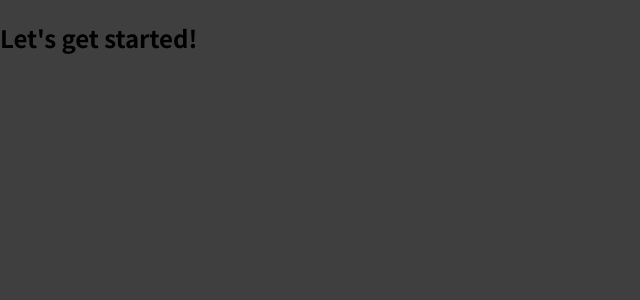
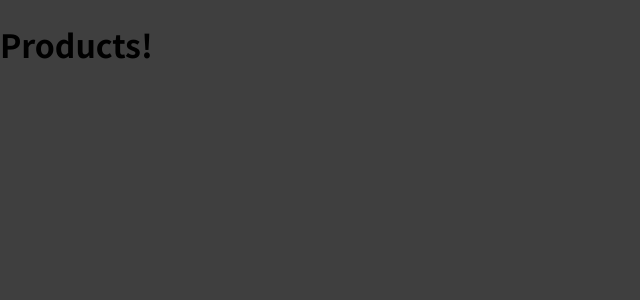
Before and after one commit to babyazalea/react-router, a JavaScript app: page /products in a window 1280 px wide. Shown: the top 300 px of the page, without its empty margins (0-640 px from the left). Built offline with nearby package versions, Linux system fonts and the light colour scheme.

Commit message:
using Route & Router

```diff
--- a/package.json
+++ b/package.json
@@ -8,6 +8,7 @@
     "@testing-library/user-event": "^12.5.0",
     "react": "^17.0.1",
     "react-dom": "^17.0.1",
+    "react-router-dom": "^5.3.0",
     "react-scripts": "4.0.1",
     "web-vitals": "^0.2.4"
   },
--- a/src/App.js
+++ b/src/App.js
@@ -1,7 +1,17 @@
+import { Route } from "react-router-dom";
+
+import Welcome from "./pages/Welcome";
+import Products from "./pages/Products";
+
 function App() {
   return (
     <div>
-      <h2>Let's get started!</h2>
+      <Route path="/welcome">
+        <Welcome />
+      </Route>
+      <Route path="/products">
+        <Products />
+      </Route>
     </div>
   );
 }
--- a/src/index.js
+++ b/src/index.js
@@ -1,6 +1,12 @@
-import ReactDOM from 'react-dom';
+import ReactDOM from "react-dom";
+import { BrowserRouter } from "react-router-dom";
 
-import './index.css';
-import App from './App';
+import "./index.css";
+import App from "./App";
 
-ReactDOM.render(<App />, document.getElementById('root'));
+ReactDOM.render(
+  <BrowserRouter>
+    <App />
+  </BrowserRouter>,
+  document.getElementById("root")
+);
--- /dev/null
+++ b/src/pages/Products.js
@@ -0,0 +1,5 @@
+const Products = () => {
+  return <h1>Products!</h1>;
+};
+
+export default Products;
--- /dev/null
+++ b/src/pages/Welcome.js
@@ -0,0 +1,5 @@
+const Welcome = () => {
+  return <h1>Welcome!</h1>;
+};
+
+export default Welcome;
```
Also changed, not shown: 2 other files (tests, documents, lock files or other folders).
